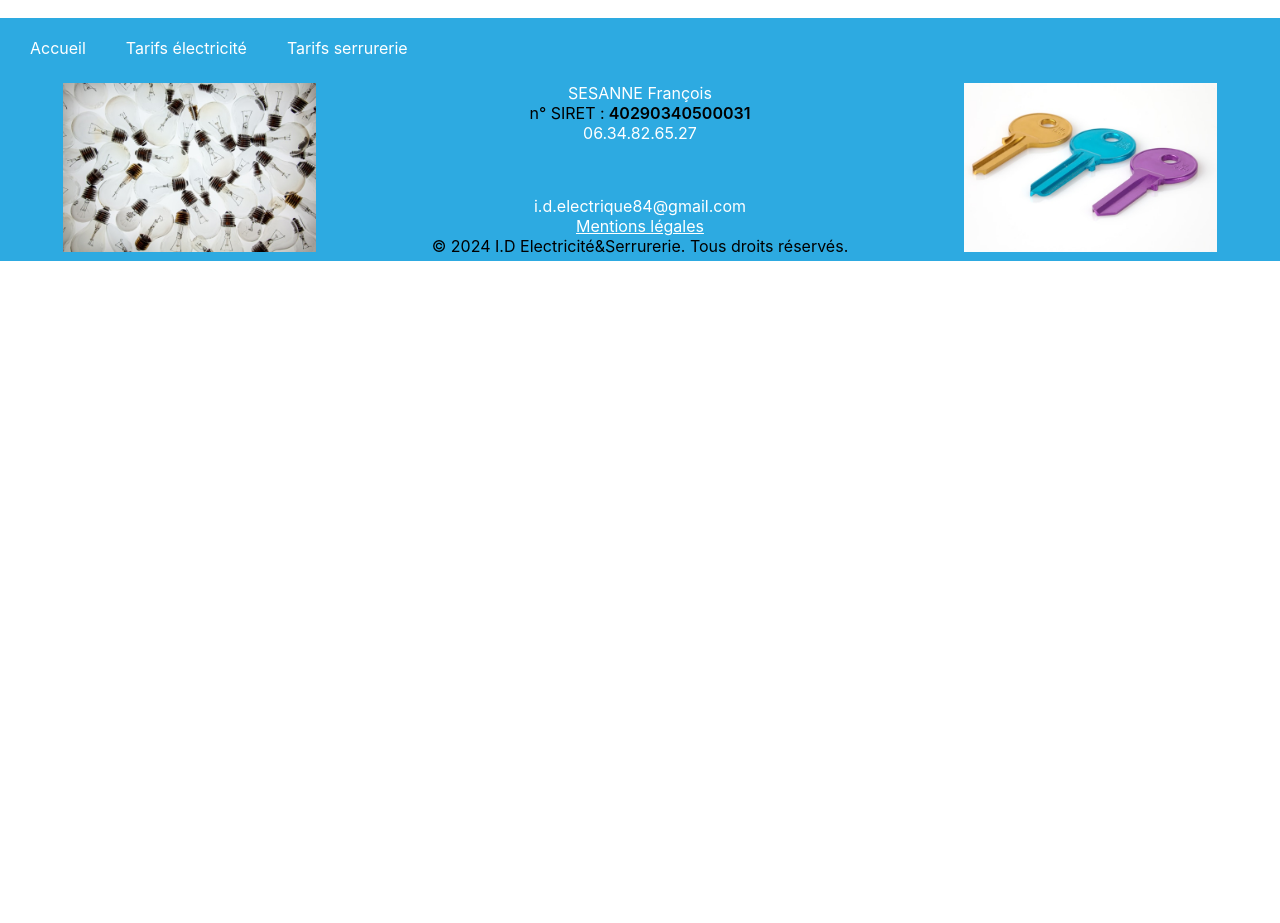
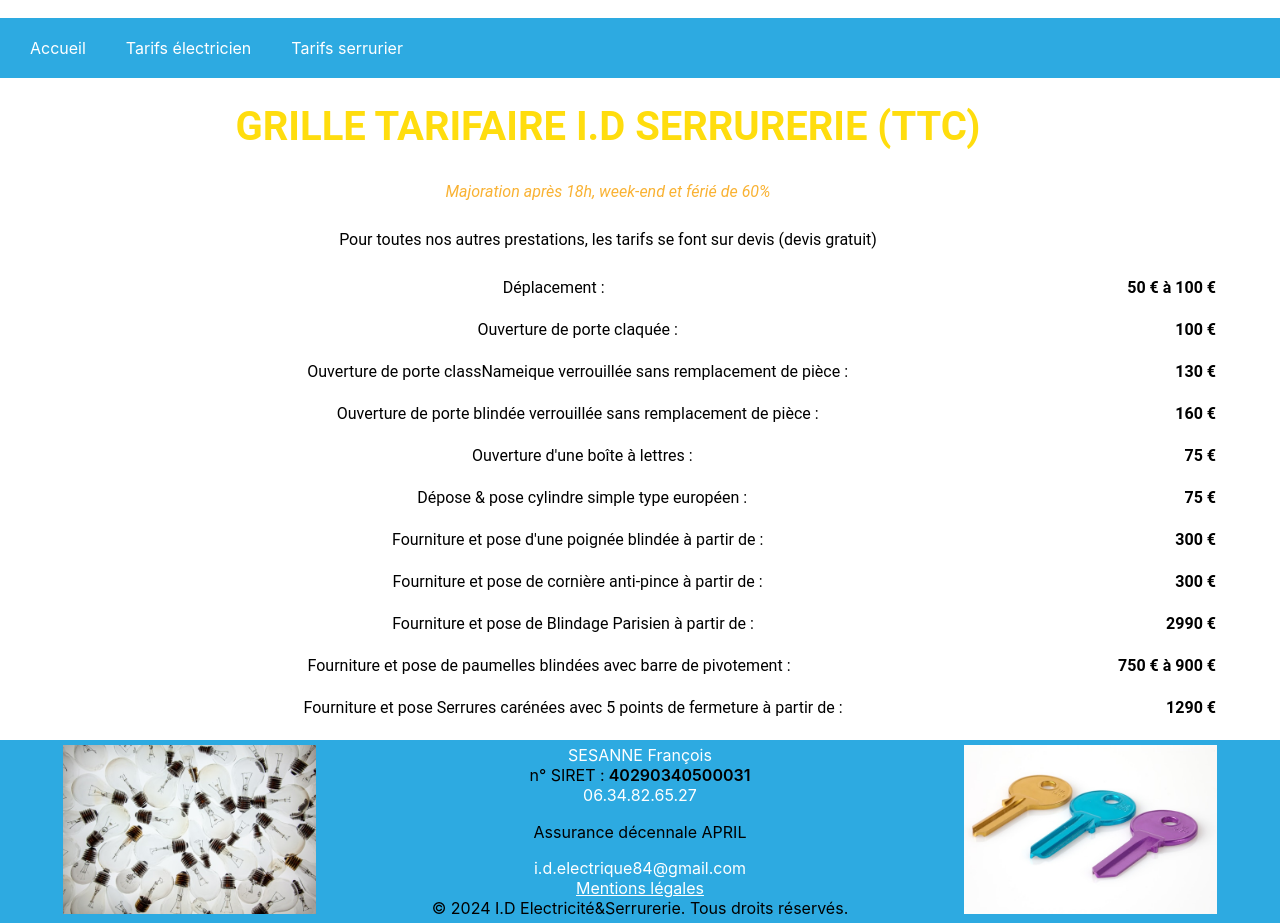
Before and after one commit to Michel-Sesanne/newid, a React (Create React App) app: page /tarifsSerrurier in a window 1280 px wide. Shown: the part 332-1255 px from the top of the page. Before the commit the page ends 800 px from the top, so only its background shows below. Built offline with nearby package versions, Linux system fonts and the light colour scheme.

Commit message:
Pages Tarifs

```diff
--- a/src/components/Footer/Footer.jsx
+++ b/src/components/Footer/Footer.jsx
@@ -27,6 +27,9 @@ export default function Footer() {
             <p>06.34.82.65.27</p>
           </div>
         </div>
+        <div className="milieu">
+          <p>Assurance décennale APRIL</p>
+        </div>
         <div className="bas">
           <div className="white">
             <a className="mail-link" href="mailto:i.d.electrique84@gmail.com">
--- a/src/components/Header/Header.jsx
+++ b/src/components/Header/Header.jsx
@@ -11,8 +11,8 @@ export default function Header() {
           Electricien et Serrurier <br />
           Avignon et ses alentours
         </h1>
-        <p>Intervention - Réparation</p>
-        <p>Dépannage 7j/24h</p>
+        <p>Intervention - Dépannage</p>
+        <p>Réparation - Urgences 7j/24h</p>
         <a
           href="https://www.facebook.com/I.D.Electrique84?locale=fr_FR"
           target="_blank"
--- a/src/components/Navigation/Navigation.jsx
+++ b/src/components/Navigation/Navigation.jsx
@@ -76,8 +76,8 @@ const Navigation = () => {
       </Hamburger>
       <NavLinks isOpen={isOpen}>
         <StyledNavLink to="/">Accueil</StyledNavLink>
-        <StyledNavLink to="/tarifsElectricite">Tarifs électricité</StyledNavLink>
-        <StyledNavLink to="/tarifsSerrurerie">Tarifs serrurerie</StyledNavLink>
+        <StyledNavLink to="/tarifsElectricien">Tarifs électricien</StyledNavLink>
+        <StyledNavLink to="/tarifsSerrurier">Tarifs serrurier</StyledNavLink>
       </NavLinks>
     </Nav>
   );
--- a/src/pages/Home/home.scss
+++ b/src/pages/Home/home.scss
@@ -3,11 +3,11 @@
 .home {
     width: 95%;
     min-height: 40vh;
-    color: $second-color;
+    color: $third-color;
     margin:  10px auto;
 
     h2 {
-       font-size: 60px;
+       font-size: 40px;
        font-family: "roboto", sans-serif;
     }
 
@@ -20,7 +20,7 @@
 @media (max-width: 767px) {
     .home {
         h2 {
-            font-size: 30px;
+            font-size: 20px;
         }
 
         .map {
--- /dev/null
+++ b/src/pages/TarifsElectricien/TarifsElectricien.jsx
@@ -0,0 +1,62 @@
+import "./tarifsElectricien.scss";
+
+export default function TarifsElectricien() {
+  return (
+    <div className="tarifs-e">
+      <h2>GRILLE TARIFAIRE I.D ELECTRICITE (TTC)</h2>
+      <p className="note">Majoration après 18h, week-end et férié de 60%</p>
+      <p>
+        Pour toutes nos autres prestations, les tarifs se font sur devis (devis
+        gratuit)
+      </p>
+      <ul>
+        <li className="tarif-item">
+          <span className="tarif-description">Déplacement :</span>
+          <span className="tarif-price">50 € à 100 €</span>
+        </li>
+        <li className="tarif-item">
+          <span className="tarif-description">Recherche de panne :</span>
+          <span className="tarif-price">160 € forfait</span>
+        </li>
+        <li className="tarif-item">
+          <span className="tarif-description">
+            Pose interrupteur différentiel :
+          </span>
+          <span className="tarif-price">270 € à 350 €</span>
+        </li>
+        <li className="tarif-item">
+          <span className="tarif-description">
+            Pose disjoncteur divisionnaire :
+          </span>
+          <span className="tarif-price">100 € à 290 €</span>
+        </li>
+        <li className="tarif-item">
+          <span className="tarif-description">Mesure résistance terre :</span>
+          <span className="tarif-price">45 €</span>
+        </li>
+        <li className="tarif-item">
+          <span className="tarif-description">Pose d’un radiateur :</span>
+          <span className="tarif-price">149 €</span>
+        </li>
+        <li className="tarif-item">
+          <span className="tarif-description">Réparation prise électrique :</span>
+          <span className="tarif-price">115 € à 175 €</span>
+        </li>
+        <li className="tarif-item">
+          <span className="tarif-description">
+            Installation tableau électrique :
+          </span>
+          <span className="tarif-price">859 € à 1599 €</span>
+        </li>
+        <li className="tarif-item">
+          <span className="tarif-description">Pose de luminaire intérieur :</span>
+          <span className="tarif-price">149 € à 359 €</span>
+        </li>
+        <li className="tarif-item">
+          <span className="tarif-description">Main-d’œuvre :</span>
+          <span className="tarif-price">50 € à 100 €</span>
+        </li>
+      </ul>
+    </div>
+  );
+}
--- /dev/null
+++ b/src/pages/TarifsElectricien/tarifsElectricien.scss
@@ -0,0 +1,37 @@
+@import "../../styles/variables";
+
+.tarifs-e {
+  width: 95%;
+  min-height: 40vh;
+  line-height: 2rem;
+  font-family: "roboto", sans-serif;
+
+  h2 {
+    color: $third-color;
+    font-size: 40px;
+  }
+
+  .note {
+    font-style: italic;
+    color: $second-color;
+  }
+
+  ul {
+    list-style-type: none;
+    padding: 0;
+  }
+  li {
+    margin: 10px 0;
+  }
+  .tarif-item {
+    display: flex;
+    justify-content: space-between;
+  }
+  .tarif-description {
+    flex: 1;
+  }
+  .tarif-price {
+    font-weight: bold;
+    margin-left: 20px;
+  }
+}
--- /dev/null
+++ b/src/pages/TarifsSerrurier/TarifsSerrurier.jsx
@@ -0,0 +1,82 @@
+import "./tarifsSerrurier.scss";
+
+export default function TarifsSerrurier() {
+  return (
+    <div className="tarifs-s">
+      <h2>GRILLE TARIFAIRE I.D SERRURERIE (TTC)</h2>
+      <p className="note">Majoration après 18h, week-end et férié de 60%</p>
+      <p>
+        Pour toutes nos autres prestations, les tarifs se font sur devis (devis
+        gratuit)
+      </p>
+      <ul>
+        <li className="tarif-item">
+          <span className="tarif-description">Déplacement :</span>
+          <span className="tarif-price">50 € à 100 €</span>
+        </li>
+        <li className="tarif-item">
+          <span className="tarif-description">
+            Ouverture de porte claquée :
+          </span>
+          <span className="tarif-price">100 €</span>
+        </li>
+        <li className="tarif-item">
+          <span className="tarif-description">
+            Ouverture de porte classNameique verrouillée sans remplacement de
+            pièce :
+          </span>
+          <span className="tarif-price">130 €</span>
+        </li>
+        <li className="tarif-item">
+          <span className="tarif-description">
+            Ouverture de porte blindée verrouillée sans remplacement de pièce :
+          </span>
+          <span className="tarif-price">160 €</span>
+        </li>
+        <li className="tarif-item">
+          <span className="tarif-description">
+            Ouverture d'une boîte à lettres :
+          </span>
+          <span className="tarif-price">75 €</span>
+        </li>
+        <li className="tarif-item">
+          <span className="tarif-description">
+            Dépose & pose cylindre simple type européen :
+          </span>
+          <span className="tarif-price">75 €</span>
+        </li>
+        <li className="tarif-item">
+          <span className="tarif-description">
+            Fourniture et pose d'une poignée blindée à partir de :
+          </span>
+          <span className="tarif-price">300 €</span>
+        </li>
+        <li className="tarif-item">
+          <span className="tarif-description">
+            Fourniture et pose de cornière anti-pince à partir de :
+          </span>
+          <span className="tarif-price">300 €</span>
+        </li>
+        <li className="tarif-item">
+          <span className="tarif-description">
+            Fourniture et pose de Blindage Parisien à partir de :
+          </span>
+          <span className="tarif-price">2990 €</span>
+        </li>
+        <li className="tarif-item">
+          <span className="tarif-description">
+            Fourniture et pose de paumelles blindées avec barre de pivotement :
+          </span>
+          <span className="tarif-price">750 € à 900 €</span>
+        </li>
+        <li className="tarif-item">
+          <span className="tarif-description">
+            Fourniture et pose Serrures carénées avec 5 points de fermeture à
+            partir de :
+          </span>
+          <span className="tarif-price">1290 €</span>
+        </li>
+      </ul>
+    </div>
+  );
+}
--- /dev/null
+++ b/src/pages/TarifsSerrurier/tarifsSerrurier.scss
@@ -0,0 +1,37 @@
+@import "../../styles/variables";
+
+.tarifs-s {
+  width: 95%;
+  min-height: 40vh;
+  line-height: 2rem;
+  font-family: "roboto", sans-serif;
+
+  h2 {
+    color: $third-color;
+    font-size: 40px;
+  }
+
+  .note {
+    font-style: italic;
+    color: $second-color;
+  }
+
+  ul {
+    list-style-type: none;
+    padding: 0;
+  }
+  li {
+    margin: 10px 0;
+  }
+  .tarif-item {
+    display: flex;
+    justify-content: space-between;
+  }
+  .tarif-description {
+    flex: 1;
+  }
+  .tarif-price {
+    font-weight: bold;
+    margin-left: 20px;
+  }
+}
--- a/src/routes.js
+++ b/src/routes.js
@@ -1,13 +1,17 @@
 import { Route, Routes } from 'react-router-dom';
 import Home from './pages/Home/Home';
 import Error from './pages/Error/Error';
+import TarifsElectricien from './pages/TarifsElectricien/TarifsElectricien';
+import TarifsSerrurier from './pages/TarifsSerrurier/TarifsSerrurier';
 import MentionsLegales from './pages/MentionsLegales/MentionsLegales';
 
 export default function AppRoutes() {
     return (
         <Routes>
            <Route path="/" element={<Home />} />
-           <Route path="/mentionsLegales/" element={<MentionsLegales />} />
+           <Route path="/tarifsElectricien" element={<TarifsElectricien />} />
+           <Route path="/tarifsSerrurier" element={<TarifsSerrurier />} />
+           <Route path="/mentionsLegales" element={<MentionsLegales />} />
            <Route path="/error" element={<Error />} />
         </Routes>
     )
```
